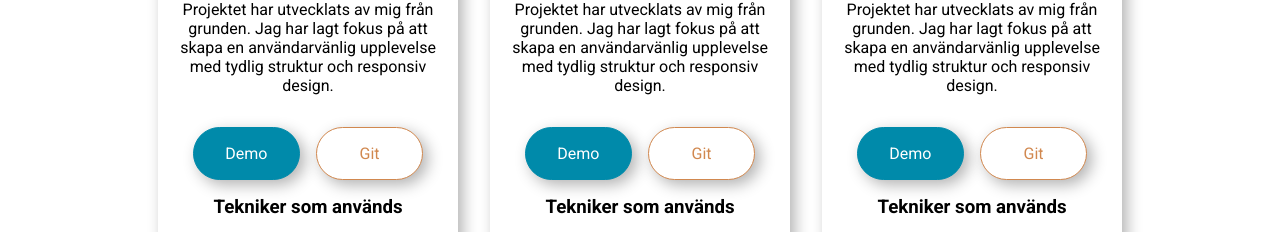
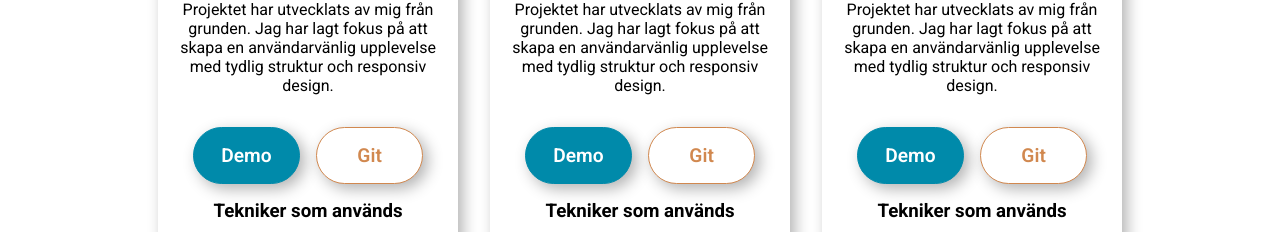
Before and after one commit to lammai442/portfolio, a React (Vite) app in the folder client/: page / in a window 1280 px wide. Shown: the part 1900-2132 px from the top of the page. Built offline with nearby package versions, Linux system fonts and the light colour scheme; no server answers.

Commit message:
Changes on hobbyprojects

```diff
--- a/client/src/components/LinkElement/LinkElement.css
+++ b/client/src/components/LinkElement/LinkElement.css
@@ -8,6 +8,8 @@
 	align-self: center;
 	width: 40%;
 	text-decoration: none;
+	font-size: 1.2rem;
+	font-weight: 600;
 	padding: 1rem;
 	background-color: var(--primary-btn-color);
 	border-radius: 50px;
--- a/client/src/data/data.js
+++ b/client/src/data/data.js
@@ -141,8 +141,8 @@ export const iconMap = {
 };
 
 export const hobbyProjects = [
+	'https://www.youtube.com/embed/hVmWIBVKBa8?si=MomyBTDbEZPz2yMK',
+	'https://www.youtube.com/embed/LIYX7OQBpII?si=SgNo3Z7tKmBOJ5T8',
+	'https://www.youtube.com/embed/mSomucajWoM?si=hQzLTTUaOc7Z_ffF',
 	'https://www.youtube.com/embed/UpqL-yCir9I?si=DUGbNH9yvO_ujVpb',
-	'https://www.youtube.com/embed/mSomucajWoM?si=hQzLTTUaOc7Z_ffF',
-	'https://www.youtube.com/embed/LIYX7OQBpII?si=SgNo3Z7tKmBOJ5T8',
-	'https://www.youtube.com/embed/hVmWIBVKBa8?si=MomyBTDbEZPz2yMK',
 ];
--- a/client/src/pages/HomePage/HomePage.css
+++ b/client/src/pages/HomePage/HomePage.css
@@ -139,7 +139,7 @@
 .hobby-projects__items-box {
 	width: 100%;
 	display: grid;
-	grid-template-columns: repeat(auto-fit, minmax(300px, 1fr));
+	grid-template-columns: repeat(auto-fit, minmax(350px, 1fr));
 	place-content: center;
 	gap: 1rem;
 }
```
